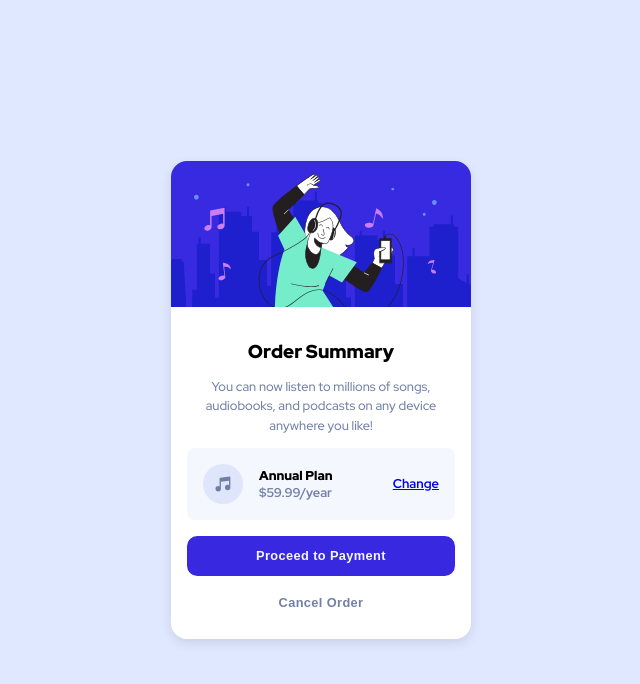
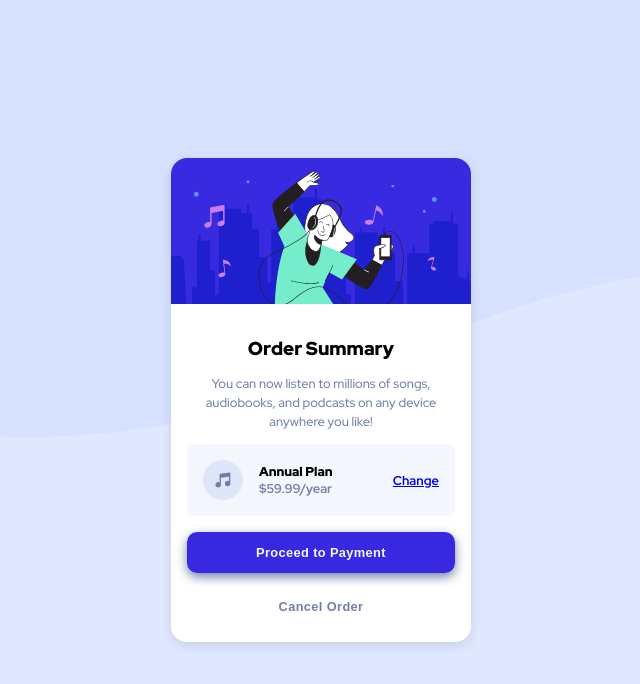
Before and after one commit to nlern/order-summary-component-main, a plain HTML site: page index.html in a window 1280 px wide. Shown: the whole page, without its empty margins (319-959 px from the left). Drawn offline with Linux system fonts and the light colour scheme.

Commit message:
feat: addded primary btn box shadow

```diff
--- a/index.html
+++ b/index.html
@@ -62,7 +62,9 @@
         font-family: 'Red Hat Display', sans-serif;
         font-size: var(--font-size-body);
         font-weight: var(--font-weight-body);
-        background: var(--primary-0);
+        background: url('./images/pattern-background-mobile.svg') no-repeat center center fixed;
+        background-size: cover;
+        background-color: var(--primary-0);
       }
       main {
         min-height: 100vh;
@@ -100,6 +102,7 @@
       .btn.primary {
         background: var(--primary-1);
         color: var(--neutral-0);
+        box-shadow: 0 4px 0.8em 0 var(--neutral-1);
       }
       .btn.primary:hover {
         opacity: 0.7;
@@ -169,7 +172,15 @@
         margin-top: 1em;
       }
       .card .content .actions .btn.secondary {
-        margin-top: 0.5em;
+        margin-top: 1em;
+      }
+
+      @media screen and (min-width: 1024px) {
+        body {
+          background: url('./images/pattern-background-desktop.svg') no-repeat
+            fixed;
+          background-color: var(--primary-0);
+        }
       }
     </style>
   </head>
```
